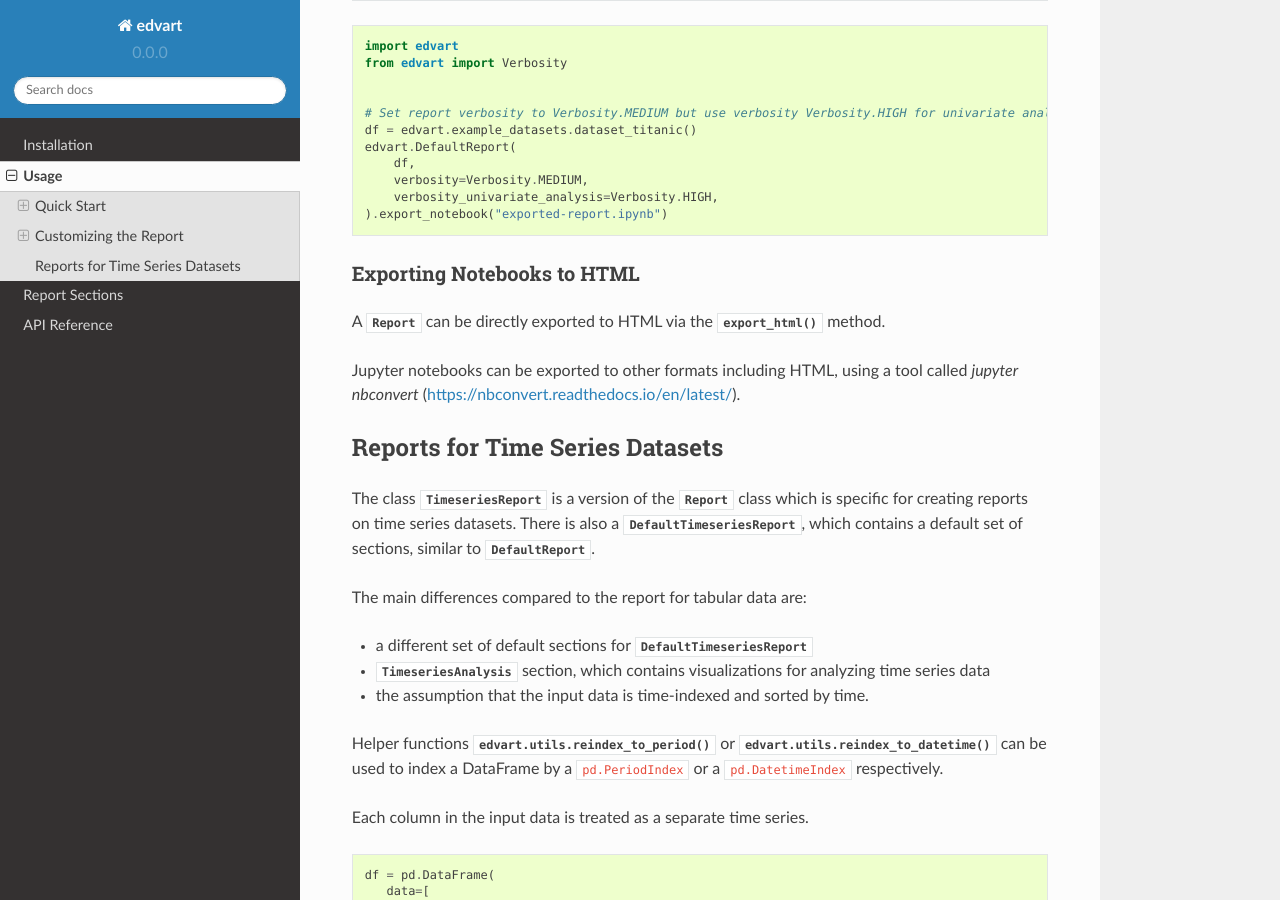
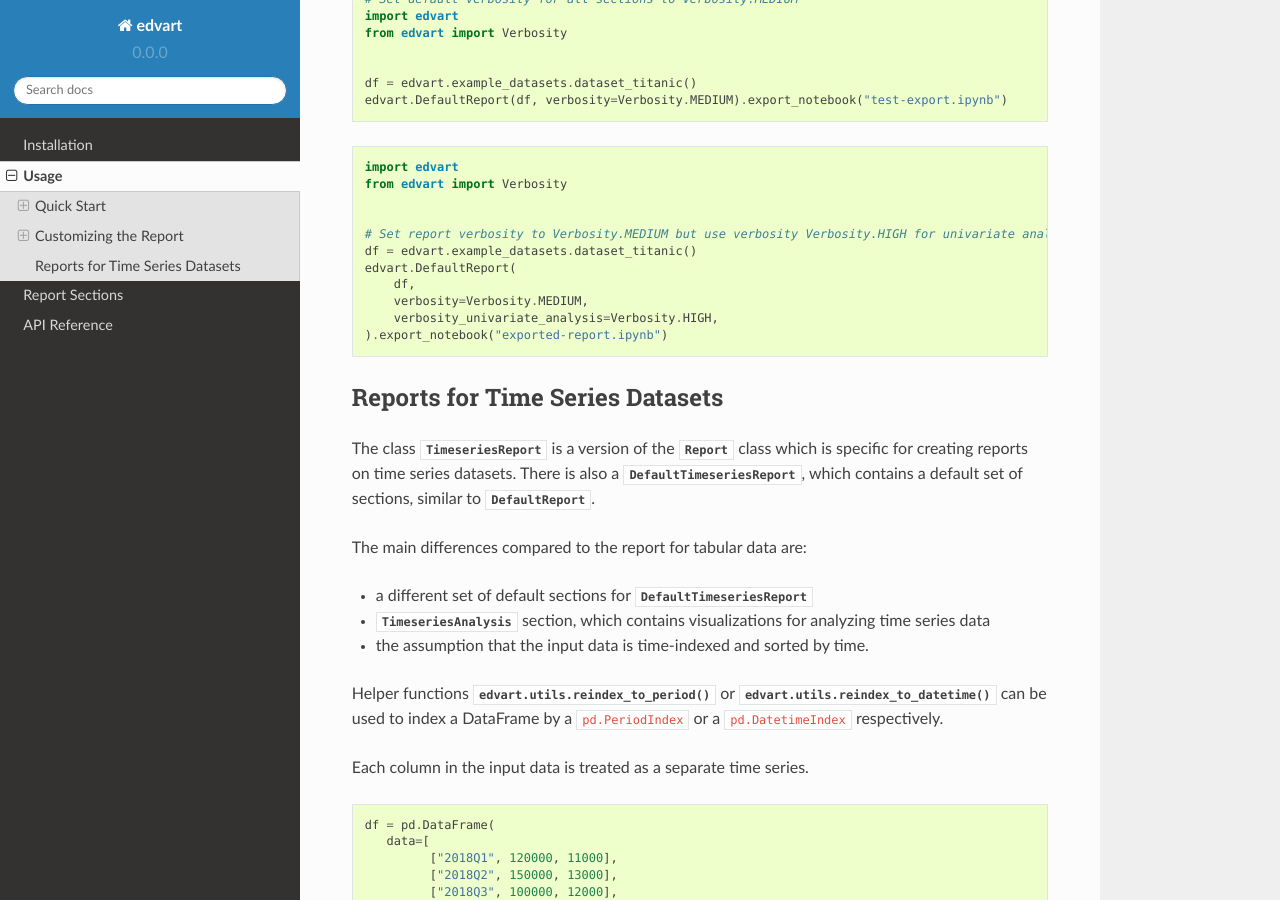
Before and after one commit to datamole-ai/edvart, a Sphinx documentation site: the page built from docs/usage.rst, in a window 1280 px wide and 900 px high, scrolled down 3323 px. Built offline with Sphinx 7.4.7 and the Read the Docs theme 2.0.0, drawn with Linux system fonts in a browser that asks for light colours; pages that are not in the unit, such as notebooks, are missing from menus; some of the changed text lies outside the part shown.

Commit message:
review: move HTML exporting section under export example

```diff
--- a/docs/usage.rst
+++ b/docs/usage.rst
@@ -202,15 +208,6 @@ Examples
     ).export_notebook("exported-report.ipynb")
 
 
-Exporting Notebooks to HTML
-~~~~~~~~~~~~~~~~~~~~~~~~~~~
-A :py:class:`~edvart.report.Report` can be directly exported
-to HTML via the :py:meth:`~edvart.report.ReportBase.export_html` method.
-
-Jupyter notebooks can be exported to other formats including HTML, using a tool
-called `jupyter nbconvert` (https://nbconvert.readthedocs.io/en/latest/).
-
-
 Reports for Time Series Datasets
 --------------------------------
 
```
Also changed, not shown: other parts of docs/usage.rst (+6 -0 lines).
